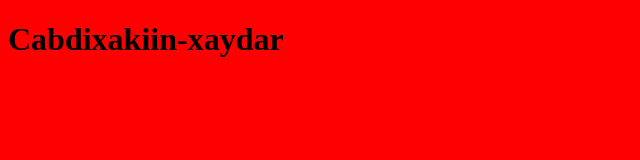
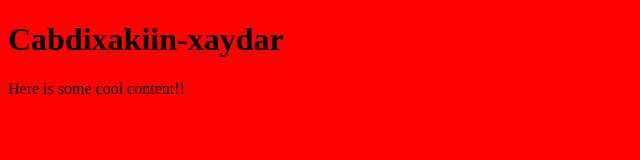
Before and after one commit to cabdixakiin-xaydar/test-repo, a plain HTML site: page index.html in a window 1280 px wide. Shown: the whole page, without its empty margins (0-640 px from the left). Drawn offline with Linux system fonts and the light colour scheme.

Commit message:
Added content to index.html

```diff
--- a/index.html
+++ b/index.html
@@ -8,5 +8,6 @@
 </head>
 <body>
     <h1>Cabdixakiin-xaydar</h1>
+    <p>Here is some cool content!!</p>
 </body>
 </html>
```
